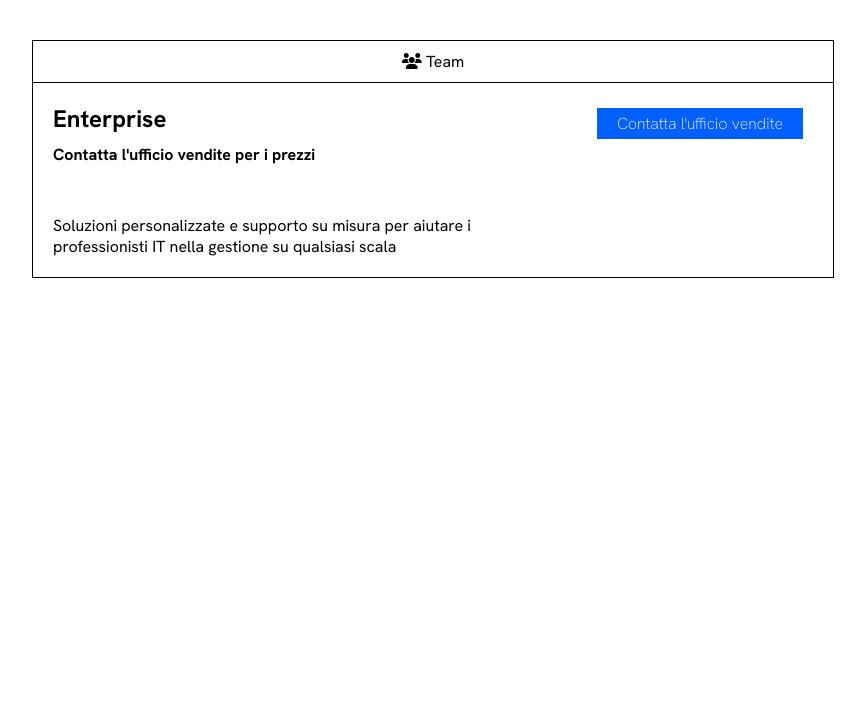
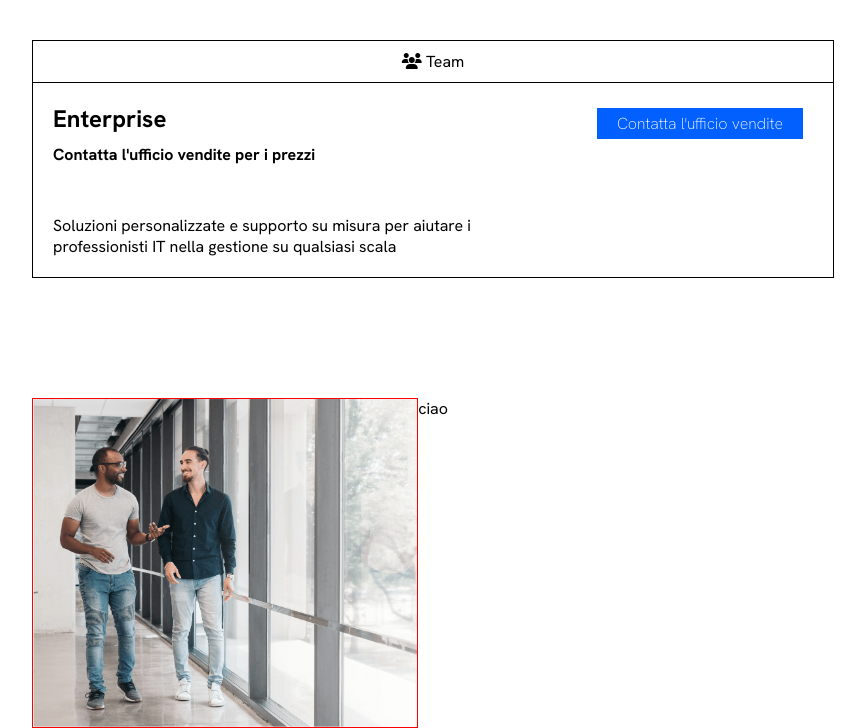
Before and after one commit to ericaostini/htmlcss-dropbox, a plain HTML site: page index.html in a window 1280 px wide. Shown: the part 2063-2791 px from the top of the page, without its empty margins (192-1057 px from the left). Before the commit the page ends 2362 px from the top, so only its background shows below. Drawn offline with Linux system fonts and the light colour scheme.

Commit message:
start text-image section

```diff
--- a/css/style.css
+++ b/css/style.css
@@ -111,7 +111,7 @@ h1{
     font-size: 50px
 }
 
-/* section */
+/* section 1*/
 .checkbox{
     margin-right: 50px;
 }
@@ -181,3 +181,13 @@ h3{
     justify-content: space-between;
     align-items: flex-start;
 }
+
+/* section 2 */
+.partner-image{
+    width: calc(100%/2)
+}
+.partner-image img{
+    width: 100%;
+    object-fit: cover;
+    display: block;
+}
--- a/index.html
+++ b/index.html
@@ -178,8 +178,13 @@
                 </div>
             </div>
         </section>
-        <section>
-            <img src="" alt="">
+        <section class="container-section">
+            <div class="d-flex partner-image">
+                <div class="debug">
+                    <img src="img/partner.png" alt="work partner">
+                </div>
+                <p>ciao</p>
+            </div>
         </section>
     </main>
 
```
